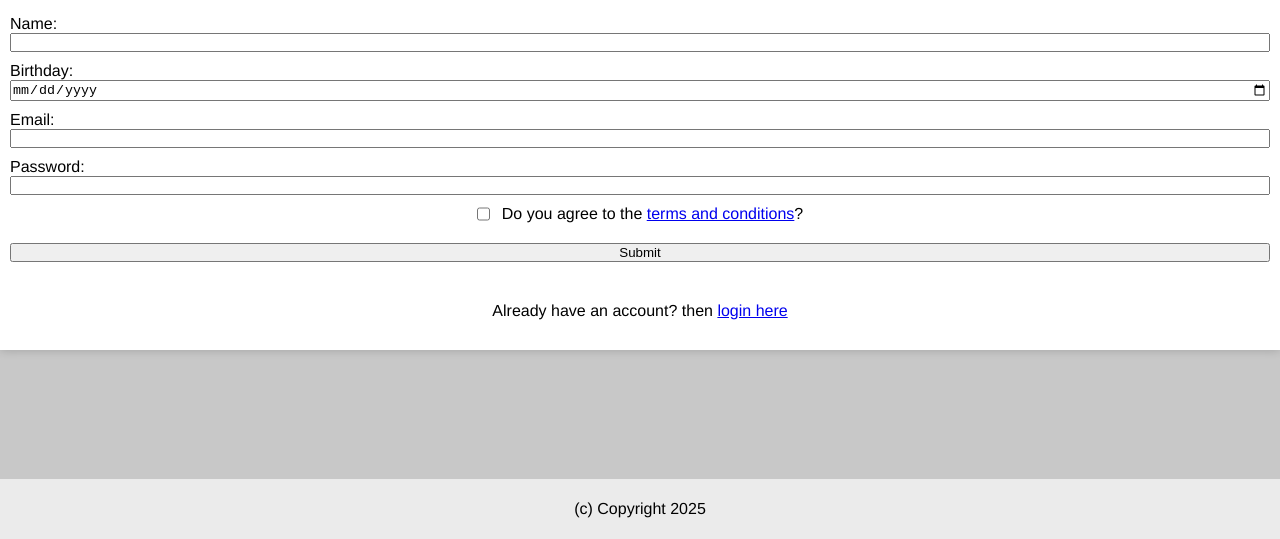
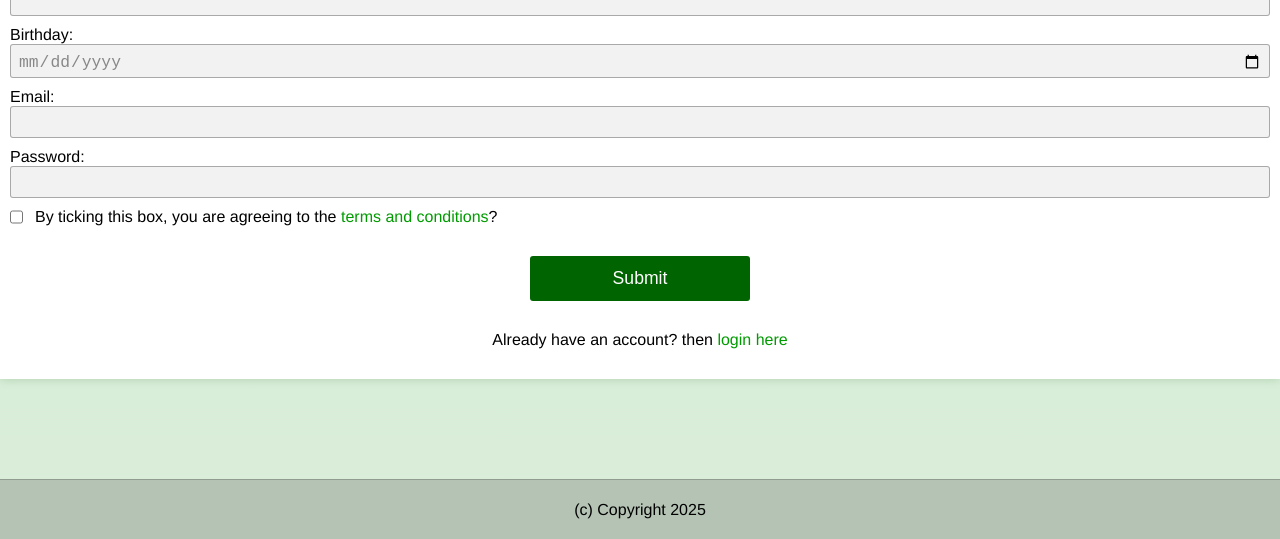
Before and after one commit to Joshua-Akinsanya/login-form, a plain HTML site: page signup.html in a window 1280 px wide. Shown: the part 261-800 px from the top of the page. Drawn offline with Linux system fonts and the light colour scheme.

Commit message:
Improved form styles

```diff
--- a/app.js
+++ b/app.js
@@ -1,5 +1,5 @@
 window.addEventListener("resize", () =>{
-    if(window.innerHeight < 150) {
+    if(window.innerHeight < 150 || window.innerWidth < 190) {
         alert('Increase your window size, bro !');
     }
 });
--- a/index.html
+++ b/signup.html
@@ -6,7 +6,7 @@
     <title>Sign Up Form</title>
     <link rel="stylesheet" href="style.css">
 </head>
-<body class="page-layout">
+<body>
     <nav>
         <a href="#" class="logo">Logo</a>
     </nav>
@@ -35,15 +35,16 @@
                 <input type="password" name="password" id="password-input">
             </div>
 
-            <div class="field-group checkbox-field">
+            <div class="field-group checkbox-field-group">
                 <input type="checkbox" name="agree" id="agree-input">
-                <label for="agree-input">Do you agree to the <a href="#" target="_blank">terms and conditions</a>?</label>
+                <label for="">By ticking this box, you are agreeing to the <a href="#" target="_blank" class="link">terms and conditions</a>?</label>
+                <!-- Empty Label to avoid clickable text -->
             </div>
 
             <input type="submit" value="Submit" class="submit-button">
 
-            <div class="login-group">
-                <p class="login-text">Already have an account? then <a href="login.html" class="login-link">login here</a></p>
+            <div class="redirect-group">
+                <p class="login-text">Already have an account? then <a href="login.html" class="link">login here</a></p>
             </div>
         </form>
     </main>
--- a/style.css
+++ b/style.css
@@ -1,4 +1,9 @@
 /* Using Mobile first design approach*/
+
+:root {
+    --green: rgb(0, 100, 0);
+    --light-green: rgb(0, 155, 0);
+}
 
 * {
     margin: 0;
@@ -9,20 +14,23 @@
 body {
     font-family:'Franklin Gothic Medium', 'Arial Narrow', Arial, sans-serif;
     font-size: 16px;
-    background-color: rgb(200, 200, 200);
-}
-
-.page-layout {
+    background-image: linear-gradient( rgba(0,200,0,0.15), rgba(0,128,0,0.15) );
     display: flex;
     flex-direction: column;
     min-height: 100vh;
 }
 
 
-/* Navigation Bar Styles */
+/***************************************************************
+
+
+Navigation Bar Styles
+
+
+*****************************************************************/
 
 nav {
-    background-color: rgb(235, 235, 235);
+    background-color: rgb(225, 235, 225);
     width: 100%;
     height: 50px;
     display: flex;
@@ -42,30 +50,39 @@ nav a {
     display: flex;
     justify-content: center;
     align-items: center;
+    transition: background 0.3s ease;
 }
 
 nav a:hover {
-    background-color: rgba(0, 0, 0, 0.25);
+    background-color: rgba(0, 87, 0, 0.5);
+}
+
+.logo {
+    background-color: rgb(0, 87, 0);
+    color: white;
 }
 
 
-/* Main Content Styles */
+/***************************************************************
+
+
+Main Content Styles
+
+
+*****************************************************************/
 
 .main-container {
     width: 100%;
-    height: calc(100vh - 110px);
-    min-height: 480px;
     padding: 30px 0px 30px 0px;
-    display: flex;
-    justify-content: center;
-    align-items: center;
 }
 
 .form {
+    /* Form container box */
     width: 100%;
     padding: 30px 10px 30px 10px;
+    margin: 50px 0px 50px 0px;
     background-color: white;
-    box-shadow: 0px 0px 10px rgba(0, 0, 0, 0.2);
+    box-shadow: 0px 0px 10px rgba(0, 87, 0, 0.2);
     display: flex;
     flex-direction: column;
     gap: 10px;
@@ -83,19 +100,72 @@ nav a:hover {
     flex-direction: column;
 }
 
-.checkbox-field {
+input[type="text"],
+input[type="email"],
+input[type="password"],
+input[type="date"] {
+    padding: 7px 7px 4px 7px;
+    border: 1px solid rgba(0, 0, 0, 0.3);
+    border-radius: 3px;
+    background-color: rgba(0, 0, 0, 0.05);
+    font-size: 1.02rem;
+}
+
+input[type="text"]:focus,
+input[type="email"]:focus,
+input[type="password"]:focus,
+input[type="date"]:focus {
+    outline: none;
+    border: 2px solid rgba(0, 155, 0, 0.8);
+    background-color: rgba(255, 255, 255, 0.9);
+}
+
+input[type="date"] {
+    color: #888;
+    transition: color 0.3s ease;
+}
+
+input[type="date"]:focus {
+    color: #333
+}
+
+input[type="button"], input[type="submit"], input[type="reset"] {
+    border: none;
+    background-color: var(--green);
+    width: 50%;
+    max-width: 220px;
+    border-radius: 3px;
+    font-size: 1.1rem;
+    color: white;
+    margin: auto;
+    padding: 12px;
+    transition: background 0.3s ease, box-shadow 0.3s ease;
+}
+
+input[type="submit"], input[type="checkbox"] {
+    cursor: pointer;
+}
+
+input[type="submit"] {
+    margin-top: 20px;
+}
+
+input[type="button"]:hover,
+input[type="submit"]:hover,
+input[type="reset"]:hover {
+    background-color: var(--light-green);
+    box-shadow: 0px 0px 7px 3px rgba(0, 0, 0, 0.2);
+}
+
+.checkbox-field-group {
     display: flex;
     flex-direction: row;
     gap: 12px;
-    justify-content: center;
+    justify-content:flex-start;
 }
 
-.submit-button {
-    margin-top: 10px;
-    margin-bottom: 10px;
-}
-
-.login-group {
+.redirect-group {
+    /* Text that redirects to other form*/
     width: auto;
     margin: auto;
     margin-top: 20px;
@@ -106,16 +176,32 @@ nav a:hover {
     text-align: center;
 }
 
+.link {
+    text-decoration: none;
+    color: var(--light-green);
+}
 
-/* Footer */
+.link:active {
+    color: var(--green);
+}
+
+
+/***************************************************************
+
+
+Footer Styles
+
+
+*****************************************************************/
 
 footer {
+    margin-top: auto;
     min-height: 60px;
-    margin-top: auto;
-    background-color: rgb(235, 235, 235);
+    background-color: rgb(180, 195, 180);
     display: flex;
     justify-content: center;
     align-items: center;
+    border-top: 1px solid rgba(0, 0, 0, 0.2);
 }
 
 /* Media Queries */
```
Also changed, not shown: login.html (+4 -0 lines), icons/calendar_month_24dp_E3E3E3_FILL0_wght400_GRAD0_opsz24.svg (added).
